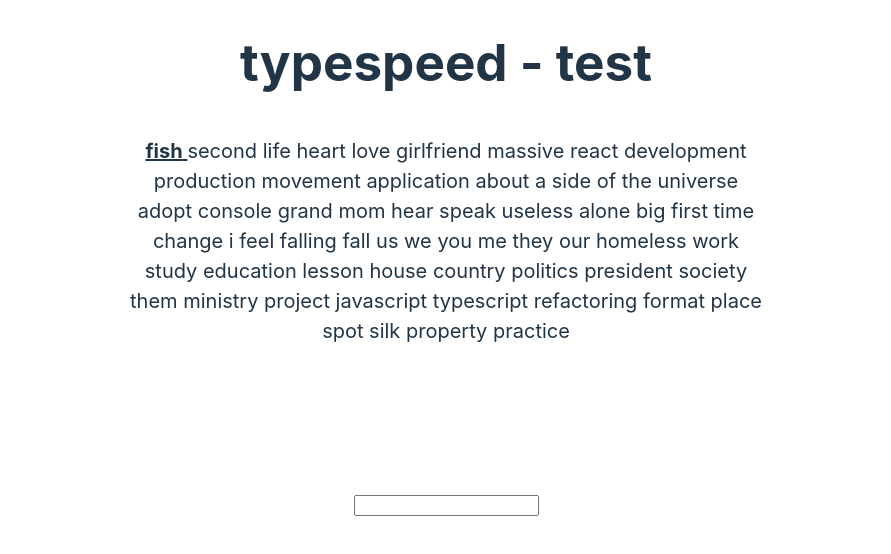
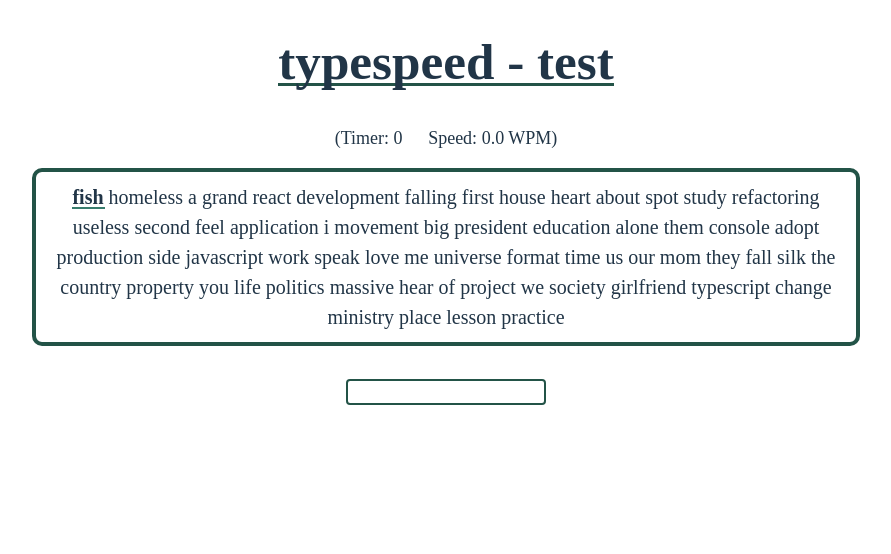
Before and after one commit to mi1sh/typespeed-trainer, a React (Vite) app: page / in a window 1280 px wide. Shown: the top 554 px of the page, without its empty margins (194-1085 px from the left). Built offline with nearby package versions, Linux system fonts and the light colour scheme.

Commit message:
add timer and fix

```diff
--- a/src/App.css
+++ b/src/App.css
@@ -1,10 +1,57 @@
 #root {
   margin: 0 auto;
   text-align: center;
+}
+
+.counter {
+    display: inline-block;
+    margin: 0vw 1vw 0vw 1vw;
+    font-family: "BigBlueTerm437 Nerd Font Mono", serif;
+    font-size: 18px;
+}
+
+.correct {
+    font-weight: bold;
+    color: #149414;
+}
+
+.incorrect {
+    font-weight: bold;
+    color: brown;
+    text-decoration: line-through;
+}
+
+.active {
+  font-weight: bold;
+    position: relative;
+}
+.active::after {
+    content: '';
+    position: absolute;
+    left: 0;
+    z-index: -1;
+    bottom: -1px; /* Вы можете регулировать расстояние подчеркивания от текста */
+    width: 90%;
+    height: 2px; /* Высота подчеркивания */
+    background-color: #377c6d; /* Цвет подчеркивания, замените на желаемый цвет */
+    display: block;
 
 }
 
-.active {
-  text-decoration: underline;
-  font-weight: bold;
+.title {
+  font-family: "BigBlueTerm437 Nerd Font Mono", serif;
+  position: relative;
+  display: inline-block;
 }
+.title::after {
+   content: '';
+   position: absolute;
+   left: 0;
+    z-index: -1;
+   bottom: 5px; /* Вы можете регулировать расстояние подчеркивания от текста */
+   width:
+       100%;
+   height: 3px; /* Высота подчеркивания */
+   background-color: #235347; /* Цвет подчеркивания, замените на желаемый цвет */
+   display: block;
+}
--- a/src/App.jsx
+++ b/src/App.jsx
@@ -1,17 +1,83 @@
 import './App.css';
-import {useState} from 'react';
+import {useEffect, useRef, useState} from 'react';
 
-import TextArea from './components/TextArea.jsx';
+import styled from 'styled-components';
+import Word from './components/Word.jsx';
+import Timer from './components/Timer.jsx';
+
+const TextAreaWrapper = styled.div`
+	width: auto;
+	min-width: 25vw;
+	max-width: 800px;
+	height: auto;
+	min-height: 8vh;
+	border: 4px solid rgb(35, 83, 71);
+	border-radius: 10px;
+	padding: 10px;
+	margin-bottom: 25px;
+`;
+
+const Text = styled.p`
+	height: 100%;
+	width: 100%;
+	overflow: hidden;
+	font-size: calc(12px + 1vh);
+	font-family: "Hack", serif;
+`;
+
+
+const TypeArea = styled.input`
+	margin-top: 1vh;
+	border: 2px solid #235347FF;
+	border-radius: 4px;
+	min-width: 160px;
+	width: 15vw;
+	height: 20px;
+	text-align: center;
+`;
+
+const getCloud = () => `
+fish second life heart love girlfriend massive react development production movement application about a side of the universe adopt console grand mom hear speak useless alone big first time change i feel falling fall us we you me they our homeless work study education lesson house country politics president society them ministry project javascript typescript refactoring format place spot silk property practice
+`.split(' ').sort(() => Math.random() > 0.5 ? 1 : -1);
+
 
 const App = () => {
 	const [userInput, setUserInput] = useState('');
+	const cloud = useRef(getCloud());
+	const [startCounting, setStartCounting] = useState(false);
 	const [activeWordIndex, setActiveWordIndex] = useState(0);
+	const [correctWordsArray, setCorrectWordsArray] = useState([]);
+	const [isInputActive, setIsInputActive] = useState(true);
 
 	const proceesInput = (value) => {
+		if(activeWordIndex === cloud.current.length) {
+			// стоп
+			return
+		}
+
+		if (!startCounting) {
+			setStartCounting(true);
+
+		}
+
 		if (value.endsWith(' ')) {
+
+			if(activeWordIndex === cloud.current.length - 1) {
+				setStartCounting(false);
+				setUserInput('Completed');
+			} else {
+				setUserInput('');
+			}
 			// юзер закончил слово
 			setActiveWordIndex(index => index + 1);
-			setUserInput('');
+
+			setCorrectWordsArray(data => {
+				// правильное слово
+				const word = value.trim();
+				const newResult = [...data];
+				newResult[activeWordIndex] = word === cloud.current[activeWordIndex];
+				return newResult;
+			});
 		} else {
 			setUserInput(value);
 		}
@@ -20,14 +86,32 @@ const App = () => {
 	return (
 		<>
 			<h1 className="title">typespeed - test</h1>
-			<TextArea activeWordIndex={activeWordIndex}/>
-			<input
+			<Timer
+				startCounting = {startCounting}
+				correctWords = {correctWordsArray.filter(Boolean).length}
+				setUserInput = {setUserInput}
+				setIsInputActive = {setIsInputActive}
+			/>
+			<TextAreaWrapper>
+				<Text>
+					{cloud.current.map((word, index) => {
+						return <Word
+							key={index}
+							text={word}
+							active={index === activeWordIndex}
+							correct={correctWordsArray[index]}
+						/>;
+					})}
+				</Text>
+			</TextAreaWrapper>
+			<TypeArea
 				type="text"
+				disabled={!isInputActive}
 				value={userInput}
 				onChange={(e) => proceesInput(e.target.value)}
 			/>
 		</>
 	);
-}
+};
 
 export default App;
--- a/src/components/TextArea.jsx
+++ /dev/null
@@ -1,42 +0,0 @@
-import {useRef} from 'react';
-import Word from './Word.jsx';
-import styled from 'styled-components';
-
-const getCloud = () => `fish second life heart love girlfriend massive react development production movement application about a side of the universe adopt console grand mom hear speak useless alone big first time change i feel falling fall us we you me they our homeless work study education lesson house country politics president society them ministry project javascript typescript refactoring format place spot silk property practice`.split(' ');
-
-//.sort(() => Math.random() > 0.5 ? 1 : -1);
-const TextAreaWrapper = styled.div`
-	min-width: 400px;
-	width: 50vw;
-	height: 40vh;
-	border: 1px solid white;
-	border-radius: 10px;
-	padding: 10px;
-	margin-bottom: 25px;
-`
-
-const TextArea = ({activeWordIndex}) => {
-	const cloud = useRef(getCloud());
-	return (
-		<TextAreaWrapper>
-			<p style={{
-				height: '100%',
-				width: '100%',
-				overflow: 'hidden',
-				fontSize: 'calc(12px + 1vh)',
-			}}>
-				{cloud.current.map((word, index) => {
-					return <Word
-						key={index}
-						text={word}
-						active={index === activeWordIndex}
-						correct={null}
-					/>;
-				})}
-			</p>
-		</TextAreaWrapper>
-
-	);
-};
-
-export default TextArea;
--- /dev/null
+++ b/src/components/Timer.jsx
@@ -0,0 +1,37 @@
+import {useEffect, useState} from 'react';
+import styled from 'styled-components';
+
+const TimerWrapper = styled.div`
+	justify-content: center;
+	margin-bottom: 2vh;
+`;
+
+function Timer(props) {
+	const {startCounting, correctWords, setUserInput, setIsInputActive} = props;
+	const [timeElapsed, setTimeElapsed] = useState(0);
+
+	useEffect(() => {
+		let timerId;
+
+		if (startCounting && timeElapsed < 60) {
+			timerId = setInterval(() => {
+				setTimeElapsed(oldTime => oldTime + 1);
+			}, 1000);
+		} else if (timeElapsed === 60) {
+			setIsInputActive(false);
+			setUserInput('Time is over');
+		}
+		return () => clearInterval(timerId);
+
+	}, [startCounting, timeElapsed]);
+	const minutes = timeElapsed / 60;
+
+	return (
+		<TimerWrapper>
+			<p className={'counter'}>(Timer: {timeElapsed}</p>
+			<p className={'counter'}>Speed: {((correctWords / minutes) || 0).toFixed(1)} WPM)</p>
+		</TimerWrapper>
+	);
+};
+
+export default Timer;
--- a/src/components/Word.jsx
+++ b/src/components/Word.jsx
@@ -1,4 +1,14 @@
-const Word = ({text, active, correct}) => {
+import React, {useEffect, useRef} from 'react';
+
+function Word({text, active, correct}) {
+
+	const rerender = useRef(0);
+
+	useEffect(() => {
+		rerender.current += 1;
+		console.log('Rerender')
+	});
+
 	if (correct === true) {
 		return <span className='correct'>{text} </span>
 	}
@@ -12,4 +22,7 @@ const Word = ({text, active, correct}) => {
 	return <span>{text} </span>
 };
 
+// eslint-disable-next-line no-func-assign
+Word = React.memo(Word);
+
 export default Word;
```
